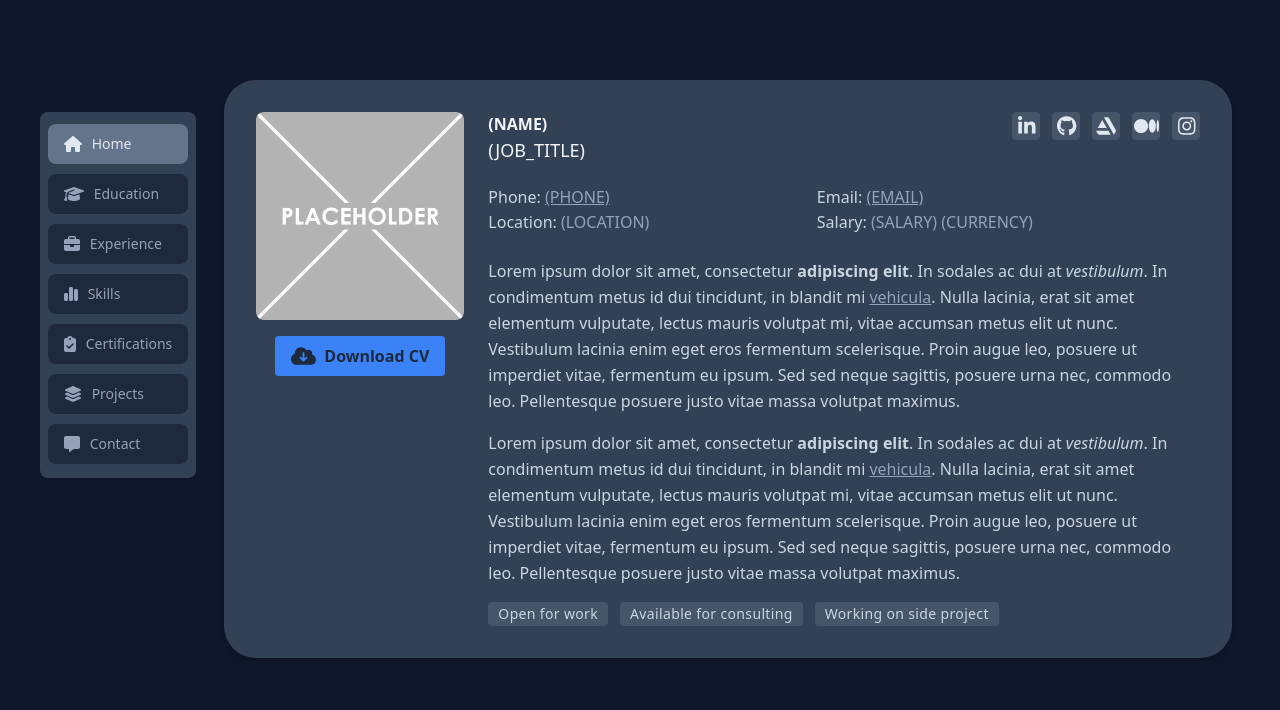
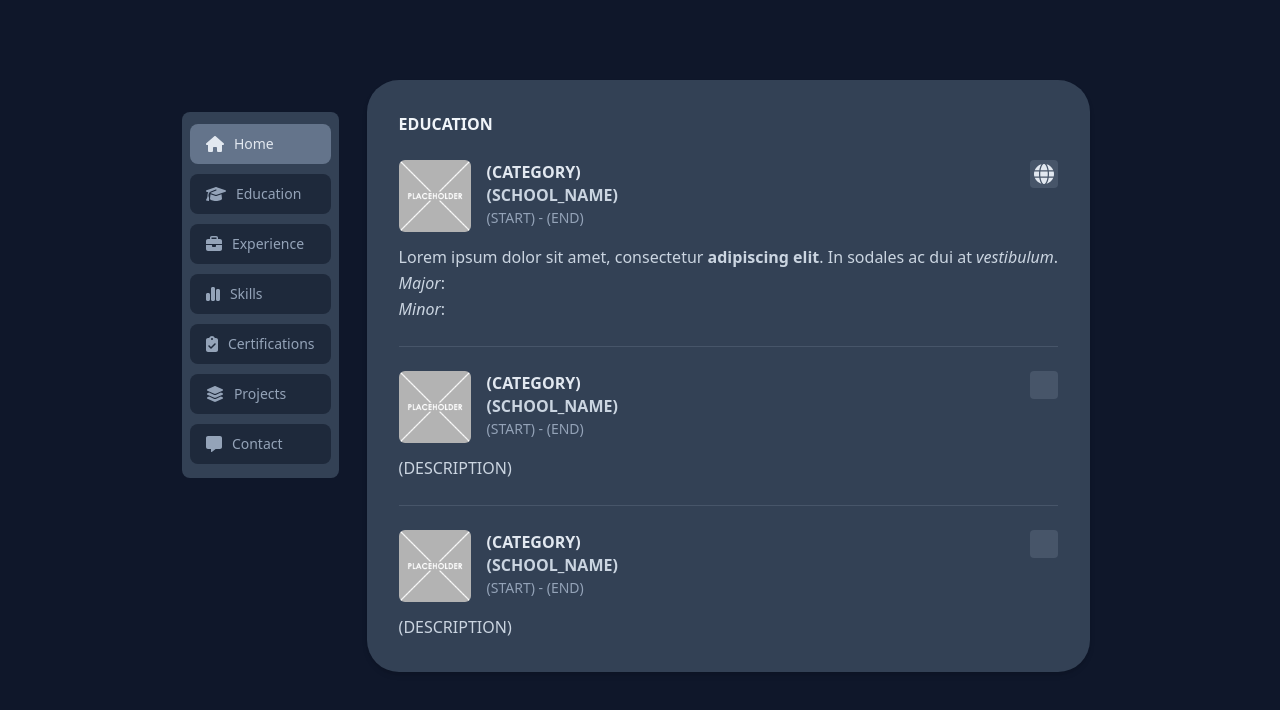
Before and after one commit to RetroHazard/CloudResume, a React (Create React App) app: page / in a window 1280 px wide. Shown: the top 710 px of the page. Built offline with nearby package versions, Linux system fonts and the light colour scheme.

Commit message:
Additional Formatting Changes

```diff
--- a/src/App.js
+++ b/src/App.js
@@ -5,6 +5,7 @@ import Navigation from "./components/navbar"
 
 // Import Content Pages
 import Home from "./pages/Home"
+import Education from "./pages/Education";
 /*
 import Education from "./pages/Education"
 import Experience from "./pages/Experience"
@@ -20,7 +21,7 @@ export default function App() {
       <Navigation />
       <div className="px-2 py-20 space-y-8 max-w-5xl">
         <section id="content">
-        <Home />
+        <Education />
         </section>
       </div>
     </div>
--- a/src/pages/Education/index.jsx
+++ b/src/pages/Education/index.jsx
@@ -1,4 +1,7 @@
 import React from "react";
+
+import {FontAwesomeIcon} from "@fortawesome/react-fontawesome";
+import { faGlobe } from "@fortawesome/free-solid-svg-icons";
 
 function Education() {
 return (
@@ -17,12 +20,17 @@ return (
             </div>
             <div className="flex gap-3 flex-wrap sm:flex-nowrap">
                 <a href="#" className="social-link" target="_blank" aria-label="Website">
-                    <i className="text-base text-content-icons fas fa-globe fa-lg"></i>
+                    <i className="text-base text-content-icons"><FontAwesomeIcon icon={faGlobe} size={"lg"}/></i>
                 </a>
             </div>
         </div>
         <p className="text-sm font-normal leading-relaxed sm:leading-relaxed sm:text-base mb-0">
-            (DESCRIPTION)
+            Lorem ipsum dolor sit amet, consectetur <strong>adipiscing elit</strong>. In sodales ac dui
+            at <em>vestibulum</em>.
+            <ul>
+                <li><em>Major</em>: </li>
+                <li><em>Minor</em>: </li>
+            </ul>
         </p>
     </div>
     <div className="bg-secondary-600 h-px w-full"></div>
--- a/src/pages/Home/index.jsx
+++ b/src/pages/Home/index.jsx
@@ -36,9 +36,11 @@ return (
                         <a className="social-link" href="{ARTSTATION_LINK}" aria-label="ArtStation">
                             <i className="text-base text-content-icons"><FontAwesomeIcon icon={faArtstation} size={"lg"}/></i>
                         </a>
+                        {/*
                         <a className="social-link" href="{MEDIUM_LINK}" aria-label="Medium">
                             <i className="text-base text-content-icons"><FontAwesomeIcon icon={faMedium} size={"lg"}/></i>
                         </a>
+                        */}
                         <a className="social-link" href="{INSTAGRAM_LINK}" aria-label="Instagram">
                             <i className="text-base text-content-icons"><FontAwesomeIcon icon={faInstagram} size={"lg"}/></i>
                         </a>
@@ -46,6 +48,7 @@ return (
                 </div>
                 <div className="flex flex-col gap-6">
                     <div className="inline-grid xl:grid-cols-[auto_auto]">
+                        {/*
                         <div>
                             <span className="font-medium text-content-subtitle">Phone: </span>
                             <a href="tel:{PHONE_NUM}" className="text-sm font-normal leading-relaxed sm:leading-relaxed sm:text-base" target="_self">(PHONE)</a>
@@ -54,9 +57,13 @@ return (
                             <span className="font-medium text-content-subtitle">Email: </span>
                             <a href="mailto:{EMAIL}" className="text-sm font-normal leading-relaxed sm:leading-relaxed sm:text-base" target="_self">(EMAIL)</a>
                         </div>
+                        */}
                         <div>
                             <span className="font-medium text-content-subtitle">Location: </span>
                             <span className="text-content-accent">(LOCATION)</span>
+                        </div>
+                        <div>
+                            <span className="font-medium text-content-subtitle"></span>
                         </div>
                         <div>
                             <span className="font-medium text-content-subtitle">Salary: </span>
@@ -65,7 +72,8 @@ return (
                     </div>
                     <div className="flex flex-col gap-4">
                         <p className="leading-relaxed mb-0 text-sm sm:text-base sm:leading-relaxed">
-                            Lorem ipsum dolor sit amet, consectetur <strong>adipiscing elit</strong>. In sodales ac dui at <em>vestibulum</em>. In condimentum metus id dui tincidunt, in blandit mi <a href="/public">vehicula</a>. Nulla lacinia, erat sit amet elementum vulputate, lectus mauris volutpat mi, vitae accumsan metus elit ut nunc. Vestibulum lacinia enim eget eros fermentum scelerisque. Proin augue leo, posuere ut imperdiet vitae, fermentum eu ipsum. Sed sed neque sagittis, posuere urna nec, commodo leo. Pellentesque posuere justo vitae massa volutpat maximus.
+                            Lorem ipsum dolor sit amet, consectetur <strong>adipiscing elit</strong>. In sodales ac dui
+                            at <em>vestibulum</em>. In condimentum metus id dui tincidunt, in blandit mi <a href="/public">vehicula</a>. Nulla lacinia, erat sit amet elementum vulputate, lectus mauris volutpat mi, vitae accumsan metus elit ut nunc. Vestibulum lacinia enim eget eros fermentum scelerisque. Proin augue leo, posuere ut imperdiet vitae, fermentum eu ipsum. Sed sed neque sagittis, posuere urna nec, commodo leo. Pellentesque posuere justo vitae massa volutpat maximus.
                         </p>
                         <p className="leading-relaxed mb-0 text-sm sm:text-base sm:leading-relaxed">
                             Lorem ipsum dolor sit amet, consectetur <strong>adipiscing elit</strong>. In sodales ac dui at <em>vestibulum</em>. In condimentum metus id dui tincidunt, in blandit mi <a href="/public">vehicula</a>. Nulla lacinia, erat sit amet elementum vulputate, lectus mauris volutpat mi, vitae accumsan metus elit ut nunc. Vestibulum lacinia enim eget eros fermentum scelerisque. Proin augue leo, posuere ut imperdiet vitae, fermentum eu ipsum. Sed sed neque sagittis, posuere urna nec, commodo leo. Pellentesque posuere justo vitae massa volutpat maximus.
```
